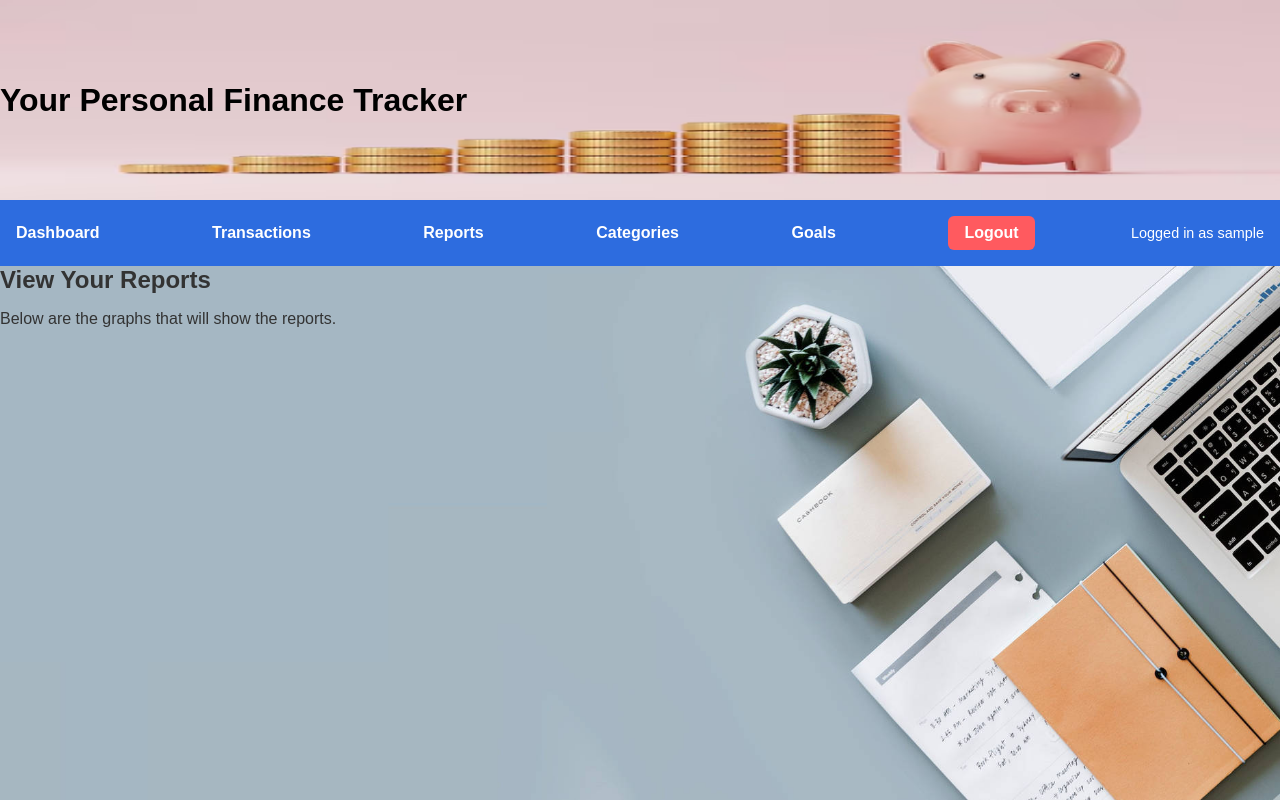
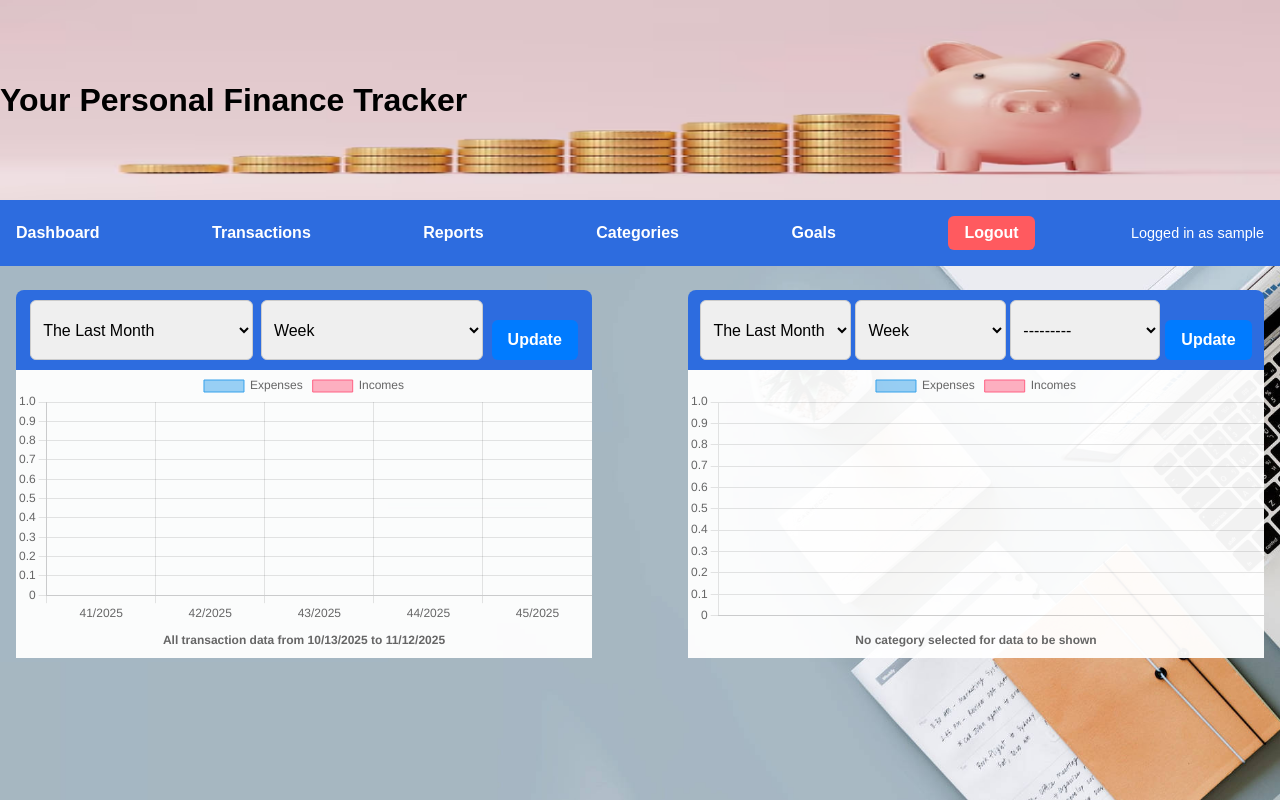
Before and after one commit to familycrest/personal-finance-tracker, a Django app: page /finances/reports/ in a window 1280 px wide. Run offline with Django 5.2, Linux system fonts and the light colour scheme; a user stored in the database is signed in; tables that the repository leaves empty hold one stand-in row (values such as "Sample post").

Commit message:
Added reports with live filltering by time period (#36)
* Added reports with live filltering by time period

* Delete unnecessary methods.

* Remove commented out code.

* Redo Analytics.generate_account_report().

* Redo Analytics.generate_category_report() and fix TIME_LENGTH being a time delta object.

* Delete report class, change analytics from a model into utility functions in utils.py.

* Stuff

* Get rid of unused code and testing code, fix date sorting for graphs.

* Comment code and fix week calculation.

* Add title with date range to both graphs. Move JS to its own file. Fix bug where the view always starts the acct start date to the beginning of the real start date's month for period == year.

* updated CSS for update button

---------

Co-authored-by: Fatima Zaid <fhzaid@waketech.edu>
Co-authored-by: Kenneth Stancil <githubbeded@proton.me>
Co-authored-by: Layla Shuemate <sjshuemate@gmail.com>

```diff
--- a/apps/finances/forms.py
+++ b/apps/finances/forms.py
@@ -158,6 +158,46 @@ class EntryFilterForm(forms.Form):
             if date_end > date.today():
                 self.add_error("date_end", "The end date cannot be in the future.")
 
+class AccountReportFilterForm(forms.Form):
+    PERIOD_CHOICES = [
+        ("week", "The Last Week"),
+        ("month", "The Last Month"),
+        ("year", "The Last Year"),
+    ]
+    INTERVAL_CHOICES = [
+        ("day", "Day"),
+        ("week", "Week"),
+        ("month", "Month"),
+    ]
+
+    period = forms.ChoiceField(
+        choices=PERIOD_CHOICES,
+        label="Period",
+        initial="month",
+    )
+    interval = forms.ChoiceField(
+        choices=INTERVAL_CHOICES,
+        label="Interval",
+        initial="week",
+    )
+
+class CategoryReportFilterForm(AccountReportFilterForm):
+    category = forms.ModelChoiceField(
+        queryset=Category.objects.none(),
+        label="Category",
+        required=True,
+    )
+
+    def __init__(self, *args, **kwargs):
+        user = kwargs.pop("user", None)
+        super().__init__(*args, **kwargs)
+        if user is not None:
+            self.fields["category"].queryset = Category.objects.filter(user=user)
+
+
+
+
+
 class AddGoalForm(forms.ModelForm):
     """
     Base of AddAccountGoalForm and AddCategoryGoalForm; abstracts away some of the clean logic.
--- a/apps/finances/models.py
+++ b/apps/finances/models.py
@@ -2,7 +2,6 @@
 from django.db import models
 from django.core.exceptions import ValidationError
 from base.settings import AUTH_USER_MODEL
-from decimal import Decimal
 from datetime import date
 
 
--- /dev/null
+++ b/apps/finances/static/finances/css/reports.css
@@ -0,0 +1,37 @@
+canvas {
+    background-color: rgba(255, 255, 255, 0.95);
+}
+
+.reports-container {
+    display: flex;
+    justify-content: space-around;
+    flex-wrap: wrap;
+    gap: 5%;
+}
+
+.report {
+    width: 45%;
+    min-width: 400px;
+}
+
+.form-controls {
+    display: flex;
+    justify-content: space-around;
+    padding: 10px;
+    border-radius: 8px 8px 0 0;
+    background-color: #2d6cdf;
+}
+
+#acct-report > select {
+    width: 40%
+}
+
+#cat-report > select {
+    width: 27%;
+}
+
+.update-button {
+  background: #007bff;
+  color: white;
+  margin-top: 20px;
+}
--- /dev/null
+++ b/apps/finances/static/finances/js/reports.js
@@ -0,0 +1,83 @@
+const acct_chart = document.getElementById("acct-chart");
+const acct_chart_info = document.getElementById("acct-chart-info").dataset;
+const cat_chart = document.getElementById("cat-chart");
+const cat_chart_info = document.getElementById("cat-chart-info").dataset;
+console.log(acct_chart_info.dataset);
+
+let acct_data = JSON.parse(document.getElementById('acct-data').textContent);
+let cat_data = JSON.parse(document.getElementById('cat-data').textContent);
+
+let acct_chart_title = `All transaction data from ${acct_chart_info.startDate} to ${acct_chart_info.endDate }`;
+let cat_category = cat_chart_info.catCategory;
+let cat_chart_title;
+if(cat_category != "None") {
+  cat_chart_title = `Transaction data for ${cat_chart_info.catCategory} from ${cat_chart_info.startDate} to ${cat_chart_info.endDate}`;
+}
+else {
+  cat_chart_title = "No category selected for data to be shown";
+}
+
+
+new Chart(acct_chart, {
+  type: 'bar',
+  data: {
+    labels: Object.keys(acct_data),
+    datasets: [{
+      label: "Expenses",
+      data: Object.values(acct_data).map(item => item.EXPENSE),
+      borderWidth: 1
+    },
+    {
+      label: "Incomes",
+      data: Object.values(acct_data).map(item => item.INCOME),
+      borderWidth: 1
+    }
+  ]
+  },
+  options: {
+    plugins: {
+      title: {
+        display: true,
+        text: acct_chart_title,
+        position: "bottom"
+      }
+    },
+    scales: {
+      y: {
+        beginAtZero: true
+      }
+    }
+  }
+});
+
+new Chart(cat_chart, {
+  type: 'bar',
+  data: {
+    labels: Object.keys(cat_data),
+    datasets: [{
+      label: "Expenses",
+      data: Object.values(cat_data).map(item => item.EXPENSE),
+      borderWidth: 1
+    },
+    {
+      label: "Incomes",
+      data: Object.values(cat_data).map(item => item.INCOME),
+      borderWidth: 1
+    }
+  ]
+  },
+  options: {
+    plugins: {
+      title: {
+        display: true,
+        text: cat_chart_title,
+        position: "bottom",
+      }
+    },
+    scales: {
+      y: {
+        beginAtZero: true
+      }
+    }
+  }
+});
--- a/apps/finances/templates/finances/reports.html
+++ b/apps/finances/templates/finances/reports.html
@@ -1,10 +1,51 @@
-<!-- finance/templates/finance/reports.html -->
 {% extends "base.html" %}
+{% load static %}
 
-{% block title %}Reports{% endblock %}
+{% block title %}View Your Reports{% endblock %}
+
+{% block extra_head %}
+  <link rel="stylesheet" href="{% static 'finances/css/reports.css' %}">
+  <script src="{% static 'finances/js/reports.js' %}" defer></script>
+  <span id="acct-chart-info" data-start-date="{{ acct_start_date }}" data-end-date="{{ acct_end_date }}"></span>
+  <span id="cat-chart-info" data-start-date="{{ cat_start_date }}" data-end-date="{{ cat_end_date }}" data-cat-category="{{ cat_category }}"></span>
+{% endblock %}
 
 {% block content %}
-<h2>View Your Reports</h2>
-<p>Below are the graphs that will show the reports.</p>
+
+  <main>
+      <div class="reports-container">
+          <div class="report">
+              <form method="POST" class="report-form">
+                  {% csrf_token %}
+                  <div class="form-controls" id="acct-report">
+                      {{ acct_form.period }}
+                      {{ acct_form.interval }}
+                      <button class="update-button" type="submit" name="acct_submit">Update</button>
+                  </div>
+              </form>
+              <canvas id="acct-chart"></canvas>
+          </div>
+
+          <div class="report">
+              <form method="POST" class="report-form">
+                  {% csrf_token %}
+                  <div class="form-controls" id="cat-report">
+                      {{ cat_form.period }}
+                      {{ cat_form.interval }}
+                      {{ cat_form.category }}
+                      <button class="update-button" type="submit" name="cat_submit">Update</button>
+                  </div>
+              </form>
+              <canvas id="cat-chart"></canvas>
+          </div>
+      </div>
+  </main>
+
+
+  <script src="https://cdn.jsdelivr.net/npm/chart.js"></script>
+
+
+  {{ acct_data|json_script:'acct-data' }}
+  {{ cat_data|json_script:'cat-data' }}
 
 {% endblock %}
--- a/apps/finances/views.py
+++ b/apps/finances/views.py
@@ -1,9 +1,11 @@
 from datetime import datetime
+from dateutil.relativedelta import relativedelta
 
 from django.shortcuts import render, redirect, get_object_or_404
 from django.contrib.auth.decorators import login_required
 from django.views.decorators.http import require_POST
 from django.contrib import messages
+from .utils import generate_report, sort_by_date
 from .models import Entry, Category, EntryType, AccountGoal, CategoryGoal  # import models
 from .forms import (  # import forms
     CategoryForm,
@@ -13,6 +15,8 @@ from .forms import (  # import forms
     EditAccountGoalForm,
     AddCategoryGoalForm,
     EditCategoryGoalForm,
+    AccountReportFilterForm,
+    CategoryReportFilterForm,
     )
 from django.db.models import Sum  # import the sum module so the date range can be calculated
 from django.http import JsonResponse
@@ -223,10 +227,108 @@ def delete_transactions(request, entry_id):
 # create view for output of transaction entries
 @login_required
 def reports(request):
-    reports_transactions = Entry.objects.filter(user=request.user).order_by("-date")
+    # Load all values from session cookie or use defualt values
+    # Periods are start date and end date of graphs, intervals are the length of time of each data point
+    acct_period = request.session.get("acct_period", "month")
+    acct_interval = request.session.get("acct_interval", "week")
+    cat_period = request.session.get("cat_period", "month")
+    cat_interval = request.session.get("cat_interval", "week")
+
+    # Convert category ID from session cookie to Category object
+    cat_category_id = request.session.get("cat_category", None)
+    cat_category = None
+    if cat_category_id:
+        try:
+            cat_category = Category.objects.get(id=cat_category_id, user=request.user)
+        except Category.DoesNotExist:
+            pass
+
+    # Handle form submissions - override only the submitted form's values
+    if request.method == "POST":
+        if "acct-period" in request.POST:
+            # Prefix adds acct- prefix to form element attributes
+            acct_form = AccountReportFilterForm(request.POST, prefix="acct")
+            if acct_form.is_valid():
+                acct_period = acct_form.cleaned_data["period"]
+                acct_interval = acct_form.cleaned_data["interval"]
+
+        elif "cat-period" in request.POST:
+            # Prefix adds cat- prefix to form element attributes
+            cat_form = CategoryReportFilterForm(request.POST, user=request.user, prefix="cat")
+            if cat_form.is_valid():
+                cat_period = cat_form.cleaned_data["period"]
+                cat_interval = cat_form.cleaned_data["interval"]
+                cat_category = cat_form.cleaned_data["category"]
+
+    # Create forms with current values (for rendering)
+    acct_form = AccountReportFilterForm(
+        prefix="acct",
+        initial={"period": acct_period, "interval": acct_interval}
+    )
+    cat_form = CategoryReportFilterForm(
+        user=request.user,
+        prefix="cat",
+        initial={"period": cat_period, "interval": cat_interval, "category": cat_category}
+    )
+
+    # Save form values to session cookie
+    request.session['acct_period'] = acct_period
+    request.session['acct_interval'] = acct_interval
+    request.session['cat_period'] = cat_period
+    request.session['cat_interval'] = cat_interval
+    request.session['cat_category'] = cat_category.id if cat_category else None
+
+    # Set end date as today and find start date for different periods for account chart
+    acct_end_date = datetime.today()
+    if acct_period == "week":
+        acct_start_date = acct_end_date - relativedelta(days=6)
+    elif acct_period == "month":
+        acct_start_date = acct_end_date - relativedelta(months=1) + relativedelta(days=1)
+    else:
+        acct_start_date = acct_end_date - relativedelta(years=1) + relativedelta(days=1)
+
+    # Set end date as today and find start date for different periods for category chart
+    cat_end_date = datetime.today()
+    if cat_period == "week":
+        cat_start_date = cat_end_date - relativedelta(days=6)
+    elif cat_period == "month":
+        cat_start_date = cat_end_date - relativedelta(months=1) + relativedelta(days=1)
+    else:
+        cat_start_date = cat_end_date - relativedelta(years=1) + relativedelta(days=1)
+
+    # Generate account graph data then convert data points from decimal to float for rendering
+    acct_data = generate_report(request.user, acct_start_date, acct_end_date, acct_interval)
+    for trans in acct_data:
+        acct_data[trans][EntryType.EXPENSE] = float(acct_data[trans][EntryType.EXPENSE])
+        acct_data[trans][EntryType.INCOME] = float(acct_data[trans][EntryType.INCOME])
+    # Sort dictionary by date
+    acct_data = dict(sorted(acct_data.items(), key=lambda x: sort_by_date(x)))
+
+    # Generate category graph data if a category is selected then convert data points from decimal to float for rendering
+    if cat_category:
+        cat_data = generate_report(request.user, cat_start_date, cat_end_date, cat_interval, category=cat_category)
+        for trans in cat_data:
+            cat_data[trans][EntryType.EXPENSE] = float(cat_data[trans][EntryType.EXPENSE])
+            cat_data[trans][EntryType.INCOME] = float(cat_data[trans][EntryType.INCOME])
+        # Sort dictionary by date
+        cat_data = dict(sorted(cat_data.items(), key=lambda x: sort_by_date(x)))
+    else:
+        cat_data = {}
+
+    context = {
+        "acct_data": acct_data,
+        "acct_form": acct_form,
+        "acct_start_date": acct_start_date.strftime("%m/%d/%Y"),
+        "acct_end_date": acct_end_date.strftime("%m/%d/%Y"),
+        "cat_data": cat_data,
+        "cat_form": cat_form,
+        "cat_start_date": cat_start_date.strftime("%m/%d/%Y"),
+        "cat_end_date": cat_end_date.strftime("%m/%d/%Y"),
+        "cat_category": cat_category
+    }
+
     return render(
-        request, "finances/reports.html", {"reports_transactions": reports_transactions}
-    )
+        request, "finances/reports.html", context)
 
 
 @login_required
```
Also changed, not shown: apps/finances/utils.py (+90 -0 lines), apps/accounts/migrations/0001_initial.py, apps/finances/migrations/0001_initial.py.
